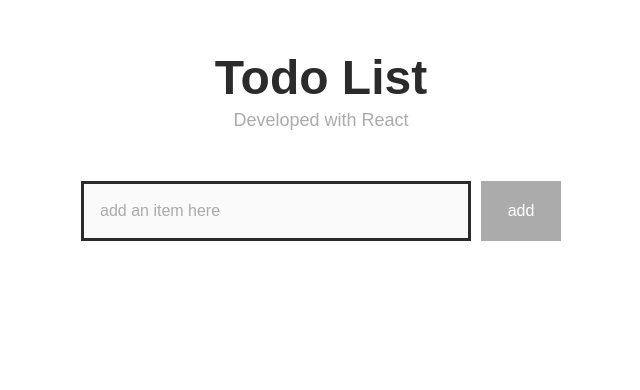
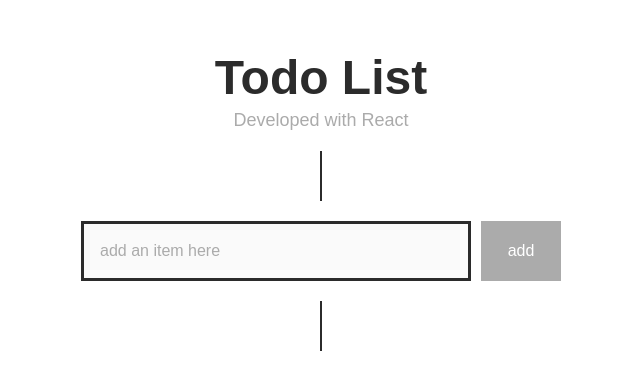
Before and after one commit to kgxsz/todo, a React (Create React App) app in the folder react/: page / in a window 1280 px wide. Shown: the top 390 px of the page, without its empty margins (319-959 px from the left). Built offline with nearby package versions, Linux system fonts and the light colour scheme.

Commit message:
Add dividers

```diff
--- a/react/src/App.css
+++ b/react/src/App.css
@@ -1,3 +1,10 @@
+.divider--vertical {
+  width: 0;
+  height: 50px;
+  margin: 20px auto 20px auto;
+  border: 1.5px #2b2b2b solid;
+}
+
 .ItemAdder {
   display: flex;
   width: 100%;
@@ -45,6 +52,10 @@
   margin-top: 10px;
 }
 
+.Item:first-child {
+  margin-top: 0;
+}
+
 .Item__value {
   flex-grow: 1;
   display: flex;
@@ -79,7 +90,6 @@
 
 .ItemList {
   width: 100%;
-  margin-top: 40px;
 }
 
 .ItemList__notice {
@@ -119,5 +129,4 @@
   display: flex;
   flex-direction: column;
   align-items: center;
-  margin-top: 50px;
 }
--- a/react/src/App.js
+++ b/react/src/App.js
@@ -1,6 +1,7 @@
 import React, { Component } from "react";
 import checkboxSprite from "./checkbox-sprite.svg";
 import trashIcon from "./trash-icon.svg";
+import smileyIcon from "./smiley-icon.svg";
 import "./App.css";
 
 class ItemAdder extends Component {
@@ -194,10 +195,12 @@
           <span className="App__header__subtitle">Developed with React</span>
         </div>
         <div className="App__body">
+          <div className="divider--vertical" />
           <ItemAdder
             validateItemValue={this.validateItemValue}
             addItemToItemList={this.addItemToItemList}
           />
+          <div className="divider--vertical" />
           <ItemList
             itemList={this.state.itemList}
             itemsByAddedAt={this.state.itemsByAddedAt}
```
